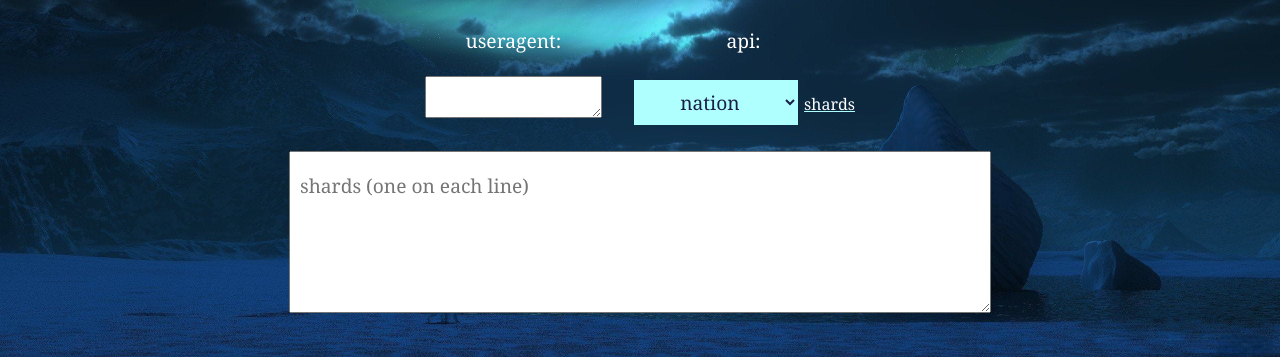
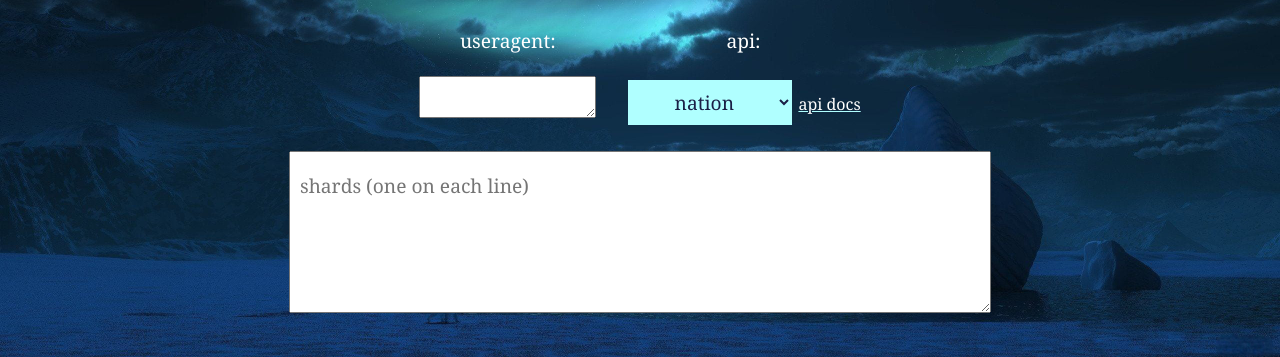
Before and after one commit to ducky4life/ns-web-api, a website with bundled scripts: page index.html in a window 1280 px wide. Shown: the part 443-800 px from the top of the page. Built offline with nearby package versions, Linux system fonts and the light colour scheme.

```diff
--- a/index.html
+++ b/index.html
@@ -35,7 +35,7 @@
                     <option value="world_assembly">WA</option>
                     <option value="nation_commands">command</option>
                 </select>
-                <a href="https://www.nationstates.net/pages/api.html" id="shard_link">shards</a>
+                <a href="https://www.nationstates.net/pages/api.html" id="shard_link">api docs</a>
             </div>
 
         </div><br>
```
Also changed, not shown: build/style.css.
